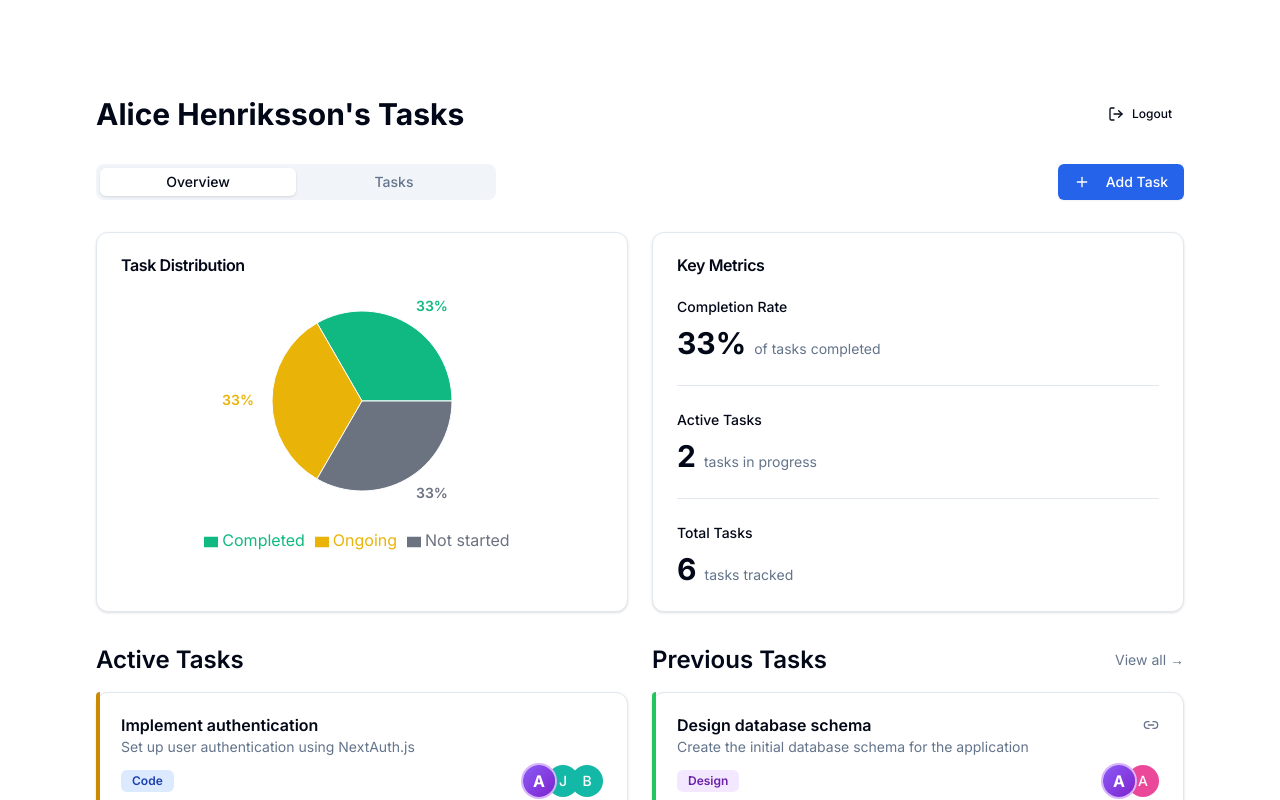
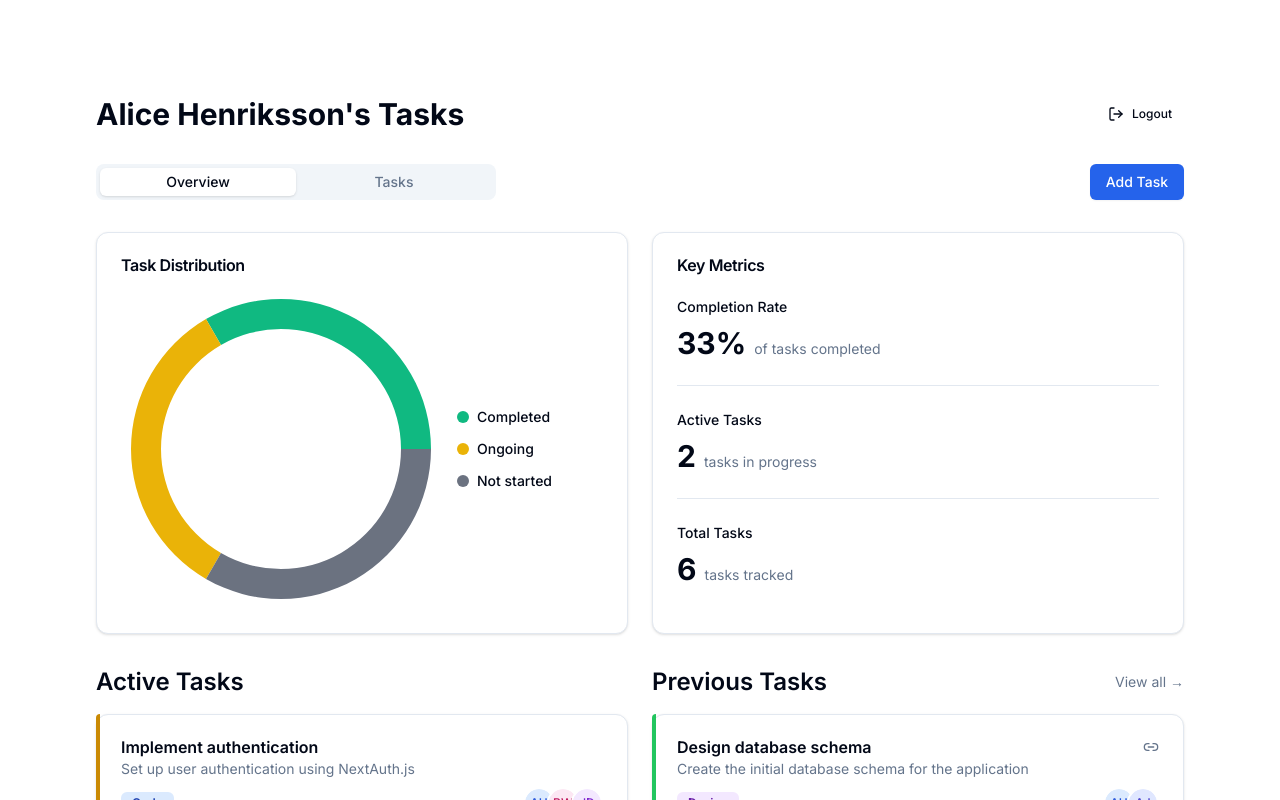
Before and after one commit to alicehenriksson/Work-task-tracker, a Next.js app: page / in a window 1280 px wide. Shown: the top 800 px of the page. Built offline with nearby package versions, Linux system fonts and the light colour scheme.

Commit message:
Convert pie chart to donut chart

```diff
--- a/package.json
+++ b/package.json
@@ -1,5 +1,5 @@
 {
-  "name": "Work-task-tracker",
+  "name": "work-task-tracker",
   "version": "0.1.0",
   "private": true,
   "scripts": {
--- a/src/app/page.tsx
+++ b/src/app/page.tsx
@@ -63,7 +63,6 @@ export default function Home() {
         <TaskDialog
           trigger={
             <Button variant="blue" className="w-full sm:w-auto">
-              <Plus className="mr-2 h-4 w-4" />
               Add Task
             </Button>
           }
--- a/src/app/tasks/page.tsx
+++ b/src/app/tasks/page.tsx
@@ -7,6 +7,7 @@ import Link from "next/link";
 import { Button } from "@/components/ui/button";
 import { useTasks } from "@/lib/TaskContext";
 import { Input } from "@/components/ui/input";
+import { LogoutButton } from "@/components/LogoutButton";
 import {
   Select,
   SelectContent,
@@ -75,7 +76,10 @@ export default function TasksPage() {
 
   return (
     <main className="min-h-screen p-8 md:p-24 max-w-7xl mx-auto">
-      <h1 className="text-3xl font-bold mb-8">Alice Henriksson's Tasks</h1>
+      <div className="flex items-center justify-between mb-8">
+        <h1 className="text-3xl font-bold">Alice Henriksson's Tasks</h1>
+        <LogoutButton />
+      </div>
       <div className="flex flex-col gap-4 sm:flex-row sm:items-center sm:justify-between mb-8">
         <Tabs defaultValue="tasks" className="w-full sm:w-[400px]">
           <TabsList className="w-full">
@@ -88,7 +92,6 @@ export default function TasksPage() {
         <TaskDialog
           trigger={
             <Button variant="blue" className="w-full sm:w-auto">
-              <Plus className="mr-2 h-4 w-4" />
               Add Task
             </Button>
           }
--- a/src/components/TaskCard.tsx
+++ b/src/components/TaskCard.tsx
@@ -6,6 +6,7 @@ import { Badge } from "@/components/ui/badge";
 import { Link2 } from "lucide-react";
 import Link from "next/link";
 import { cn } from "@/lib/utils";
+import { CollaboratorAvatar } from "@/components/CollaboratorAvatar";
 
 function getStatusColor(status: Task['status']) {
   switch (status) {
@@ -57,46 +58,13 @@ function getInitialsColor(name: string) {
   return colors[index];
 }
 
-interface CollaboratorAvatarProps {
-  name: string;
-  index: number;
-}
-
 interface TaskCardProps {
   task: Task;
 }
 
 export function TaskCard({ task }: TaskCardProps) {
   const collaborators = task.collaborators ? task.collaborators.split(',').map(c => c.trim()) : [];
-
-  // Sort collaborators to ensure current user is first
-  const sortedCollaborators = collaborators.sort((a, b) => {
-    if (a.toLowerCase() === CURRENT_USER.toLowerCase()) return -1;
-    if (b.toLowerCase() === CURRENT_USER.toLowerCase()) return 1;
-    return 0;
-  });
-
-  function CollaboratorAvatar({ name, index }: CollaboratorAvatarProps) {
-    const initial = name.trim()[0]?.toUpperCase() || '?';
-    const isCurrentUser = name.toLowerCase() === CURRENT_USER.toLowerCase();
-
-    return (
-      <div
-        className={cn(
-          "w-8 h-8 rounded-full flex items-center justify-center text-white",
-          isCurrentUser ? "text-base font-bold" : "text-sm font-medium",
-          getInitialsColor(name)
-        )}
-        style={{
-          marginRight: index < sortedCollaborators.length - 1 ? '-0.5rem' : '0',
-          zIndex: sortedCollaborators.length - index
-        }}
-        title={name}
-      >
-        {initial}
-      </div>
-    );
-  }
+  const sortedCollaborators = [...collaborators].sort();
 
   return (
     <Link href={`/task/${task.id}`} className="block transition-transform hover:scale-[1.02]">
@@ -131,12 +99,12 @@ export function TaskCard({ task }: TaskCardProps) {
                 </Badge>
               </div>
               {sortedCollaborators.length > 0 && (
-                <div className="flex flex-row">
+                <div className="flex -space-x-2">
                   {sortedCollaborators.map((collaborator, index) => (
                     <CollaboratorAvatar
                       key={collaborator}
                       name={collaborator}
-                      index={index}
+                      className="border-2 border-background"
                     />
                   ))}
                 </div>
--- a/src/components/TaskDistributionChart.tsx
+++ b/src/components/TaskDistributionChart.tsx
@@ -1,7 +1,7 @@
 'use client';
 
 import { Card, CardContent, CardHeader, CardTitle } from "@/components/ui/card";
-import { PieChart, Pie, Cell, ResponsiveContainer, Legend } from "recharts";
+import { PieChart, Pie, Cell, ResponsiveContainer, Tooltip } from "recharts";
 import { TaskStatus } from "@/lib/data";
 
 const COLORS = {
@@ -18,45 +18,47 @@ interface TaskDistributionChartProps {
   }[];
 }
 
-const renderCustomizedLabel = ({ cx, cy, midAngle, innerRadius, outerRadius, percent, name }: any) => {
-  const RADIAN = Math.PI / 180;
-  const radius = outerRadius * 1.2;
-  const x = cx + radius * Math.cos(-midAngle * RADIAN);
-  const y = cy + radius * Math.sin(-midAngle * RADIAN);
-  const color = COLORS[name as keyof typeof COLORS];
-
+const CustomTooltip = ({ active, payload }: any) => {
+  if (active && payload && payload.length) {
+    const data = payload[0].payload;
     return (
-    <text
-      x={x}
-      y={y}
-      fill={color}
-      textAnchor={x > cx ? 'start' : 'end'}
-      dominantBaseline="middle"
-      style={{ fontSize: '14px', fontWeight: 600 }}
-    >
-      {`${(percent * 100).toFixed(0)}%`}
-    </text>
+      <div className="bg-white/95 border rounded-lg shadow-sm p-2 text-sm">
+        <p className="font-medium">{data.name}</p>
+        <p className="text-muted-foreground">
+          {data.value} tasks ({((data.value / data.total) * 100).toFixed(0)}%)
+        </p>
+      </div>
     );
+  }
+  return null;
 };
 
 export function TaskDistributionChart({ data }: TaskDistributionChartProps) {
+  const total = data.reduce((sum, item) => sum + item.value, 0);
+
+  // Add total to each data point for percentage calculation in tooltip
+  const dataWithTotal = data.map(item => ({ ...item, total }));
+
   return (
     <Card className="overflow-hidden">
       <CardHeader className="pb-2">
         <CardTitle>Task Distribution</CardTitle>
       </CardHeader>
-      <CardContent className="h-[300px] pt-2">
+      <CardContent className="pt-2">
+        <div className="flex items-center gap-4">
+          <div className="w-[320px] h-[320px]">
             <ResponsiveContainer width="100%" height="100%">
               <PieChart>
                 <Pie
-              data={data}
+                  data={dataWithTotal}
                   cx="50%"
                   cy="50%"
-              outerRadius={90}
+                  innerRadius={120}
+                  outerRadius={150}
                   fill="#8884d8"
                   dataKey="value"
-              labelLine={false}
-              label={renderCustomizedLabel}
+                  paddingAngle={0}
+                  strokeWidth={0}
                 >
                   {data.map((entry, index) => (
                     <Cell
@@ -65,16 +67,24 @@ export function TaskDistributionChart({ data }: TaskDistributionChartProps) {
                     />
                   ))}
                 </Pie>
-            <Legend
-              layout="horizontal"
-              align="center"
-              verticalAlign="bottom"
-              wrapperStyle={{
-                paddingTop: "20px",
-              }}
-            />
+                <Tooltip content={<CustomTooltip />} />
               </PieChart>
             </ResponsiveContainer>
+          </div>
+          <div className="flex-1 min-w-[140px]">
+            <div className="space-y-3">
+              {data.map((entry) => (
+                <div key={entry.name} className="flex items-center gap-2">
+                  <div
+                    className="w-3 h-3 rounded-full"
+                    style={{ backgroundColor: COLORS[entry.name as keyof typeof COLORS] }}
+                  />
+                  <span className="text-sm font-medium whitespace-nowrap">{entry.name}</span>
+                </div>
+              ))}
+            </div>
+          </div>
+        </div>
       </CardContent>
     </Card>
   );
```
Lines whose indentation alone changed are shown as unchanged.
